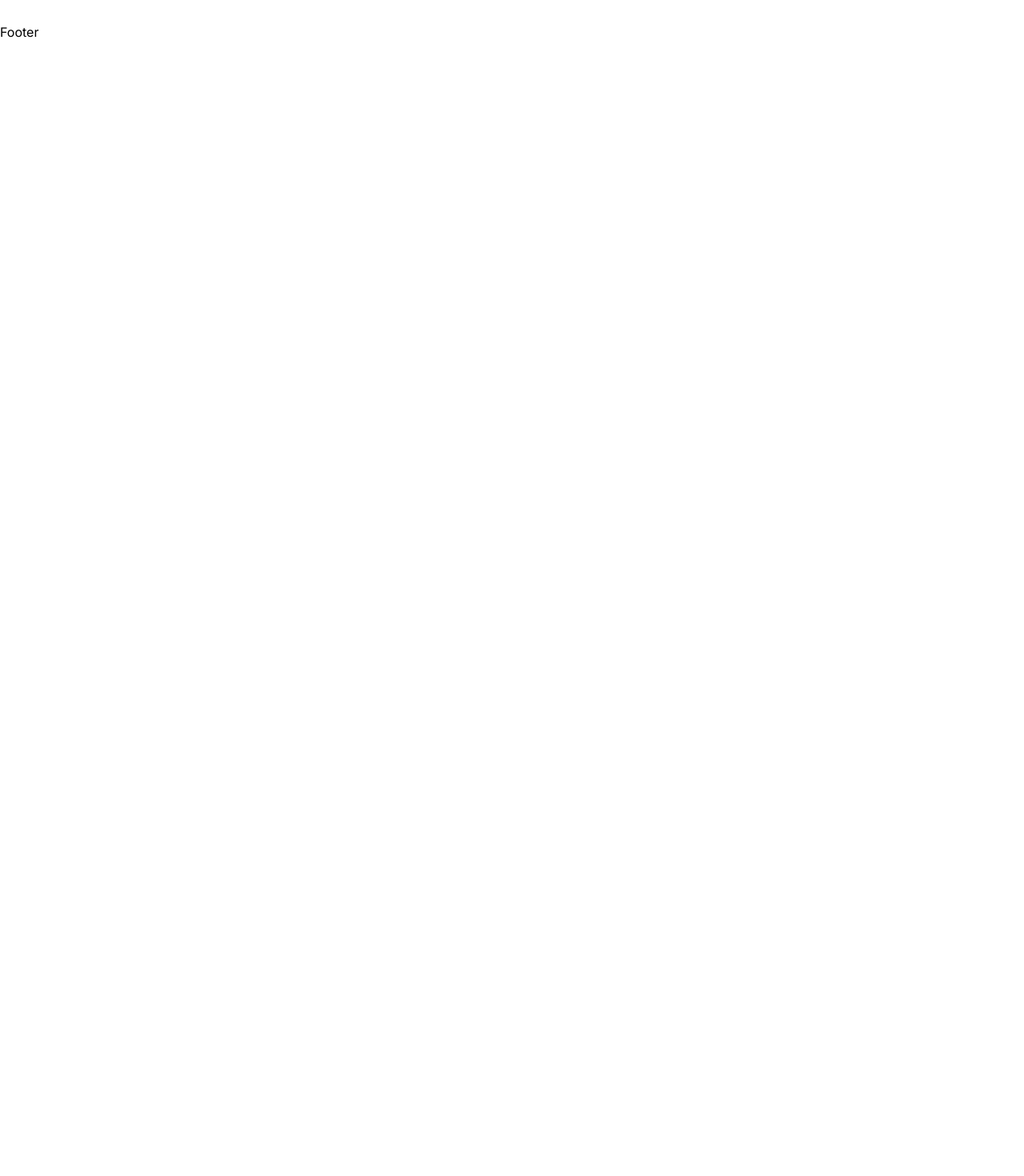
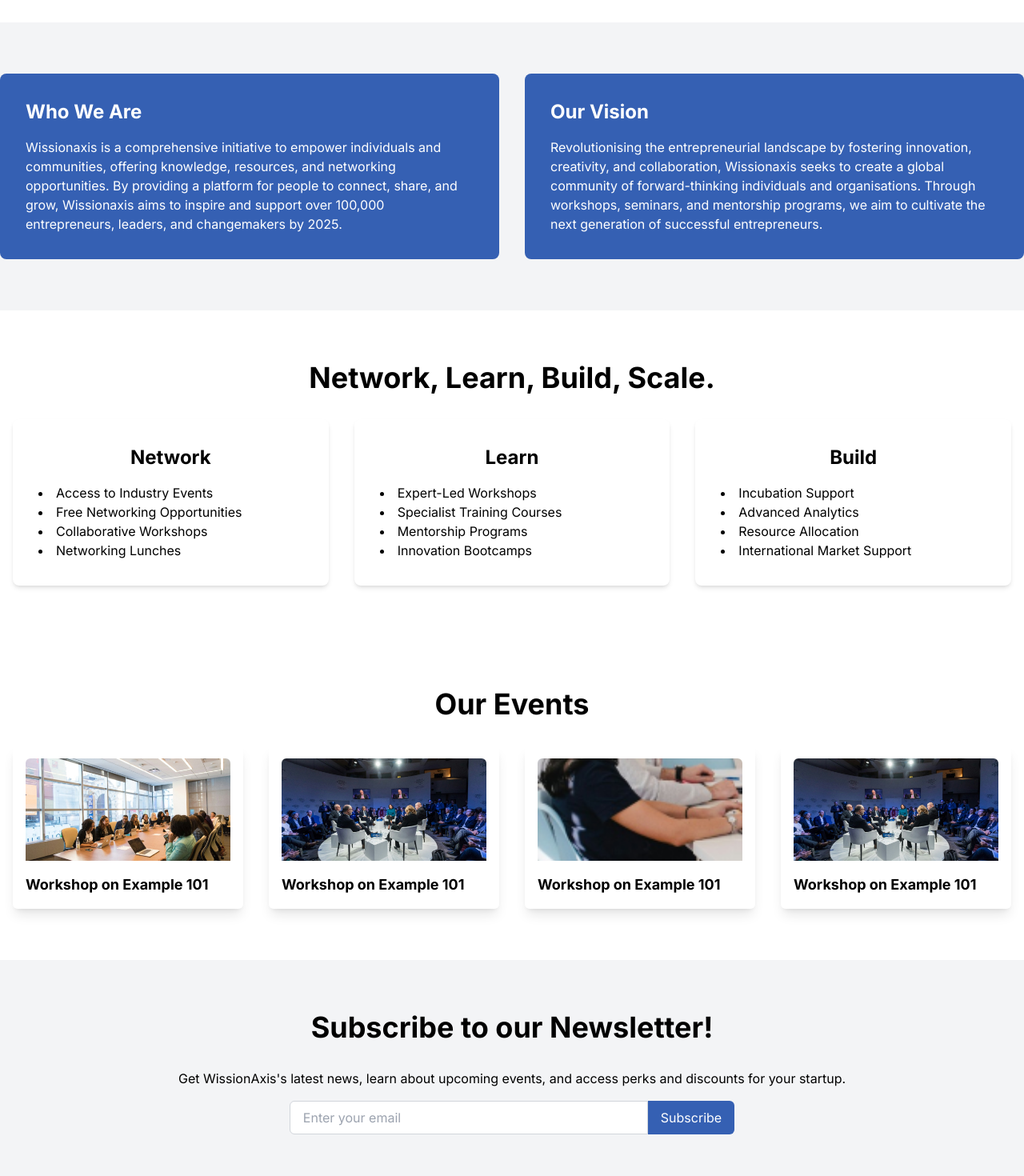
Before and after one commit to wissionaxis/wissionaxis, a Next.js app: page / in a window 1280 px wide. Shown: the part 900-2370 px from the top of the page at 80% size. Before the commit the page ends 952 px from the top, so only its background shows below. Built offline with nearby package versions, Linux system fonts and the light colour scheme.

Commit message:
added landing pages

```diff
--- a/app/(sites)/page.tsx
+++ b/app/(sites)/page.tsx
@@ -4,6 +4,10 @@ import { SectionType } from '../constants/type';
 import { useEffect } from 'react';
 import gsap from 'gsap';
 import { Power4 ,Power3} from 'gsap';
+import WhoWeAre from '../components/landing_components/Whoweare';
+import NetworkBuildScale from '../components/landing_components/Network';
+import OurEvents from '../components/landing_components/Events';
+import Newsletter from '../components/landing_components/Newsletter';
 const Home = () => {
   const images = [
     '/path/to/your/image1.png',
@@ -86,6 +90,7 @@ const Home = () => {
 
 
   return (
+    <>
     <div className="min-h-screen bg-white py-10 flex justify-center items-center">
       <div className="w-[95%] min-h-[70vh] flex flex-col md:flex-row">
         <div className="container mx-auto px-4 md:px-8 lg:px-16 md:w-2/3">
@@ -137,7 +142,13 @@ const Home = () => {
           ))}
         </div>
       </div>
+
     </div>
+     <WhoWeAre/>
+     <NetworkBuildScale/>
+     <OurEvents/>
+     <Newsletter/>
+     </>
   );
 };
 
--- /dev/null
+++ b/app/components/landing_components/Events.tsx
@@ -0,0 +1,31 @@
+import React from 'react';
+import Image from 'next/image';
+import event1 from '@/app/assets/images/event1.jpg';
+import event2 from '@/app/assets/images/event2.jpg';
+import event3 from '@/app/assets/images/event3.jpg';
+import event4 from '@/app/assets/images/event2.jpg';
+
+const events = [
+  { id: 1, image: event1, title: 'Workshop on Example 101' },
+  { id: 2, image: event2, title: 'Workshop on Example 101' },
+  { id: 3, image: event3, title: 'Workshop on Example 101' },
+  { id: 4, image: event4, title: 'Workshop on Example 101' },
+];
+
+const OurEvents = () => {
+  return (
+    <section className="py-16">
+      <h2 className="text-center text-4xl font-bold mb-8">Our Events</h2>
+      <div className="grid grid-cols-1 md:grid-cols-2 lg:grid-cols-4 gap-8 px-4">
+        {events.map(event => (
+          <div key={event.id} className="bg-white rounded-md p-4 shadow-lg">
+            <Image src={event.image} alt={event.title} className="w-full h-32 object-cover rounded-t-md" />
+            <h4 className="text-lg font-bold mt-4">{event.title}</h4>
+          </div>
+        ))}
+      </div>
+    </section>
+  );
+};
+
+export default OurEvents;
--- /dev/null
+++ b/app/components/landing_components/Network.tsx
@@ -0,0 +1,40 @@
+import React from 'react';
+
+const NetworkBuildScale = () => {
+  return (
+    <section className="py-16 text-center">
+      <h2 className="text-4xl font-bold mb-8">Network, Learn, Build, Scale.</h2>
+      <div className="grid grid-cols-1 md:grid-cols-3 gap-8 px-4">
+        <div className="bg-white p-8 rounded-lg shadow-md">
+          <h3 className="text-2xl font-bold mb-4 ">Network</h3>
+          <ul className="text-left list-disc list-inside">
+            <li>Access to Industry Events</li>
+            <li>Free Networking Opportunities</li>
+            <li>Collaborative Workshops</li>
+            <li>Networking Lunches</li>
+          </ul>
+        </div>
+        <div className="bg-white p-8 rounded-lg shadow-md">
+          <h3 className="text-2xl font-bold mb-4">Learn</h3>
+          <ul className="text-left list-disc list-inside">
+            <li>Expert-Led Workshops</li>
+            <li>Specialist Training Courses</li>
+            <li>Mentorship Programs</li>
+            <li>Innovation Bootcamps</li>
+          </ul>
+        </div>
+        <div className="bg-white p-8 rounded-lg shadow-md">
+          <h3 className="text-2xl font-bold mb-4">Build</h3>
+          <ul className="text-left list-disc list-inside">
+            <li>Incubation Support</li>
+            <li>Advanced Analytics</li>
+            <li>Resource Allocation</li>
+            <li>International Market Support</li>
+          </ul>
+        </div>
+      </div>
+    </section>
+  );
+};
+
+export default NetworkBuildScale;
--- /dev/null
+++ b/app/components/landing_components/Newsletter.tsx
@@ -0,0 +1,22 @@
+import React from 'react';
+
+const Newsletter = () => {
+  return (
+    <section className="py-16 bg-[#f3f4f6] text-center">
+      <h2 className="text-4xl font-bold mb-8">Subscribe to our Newsletter!</h2>
+      <p className="mb-4">
+        Get WissionAxis{"'"}s latest news, learn about upcoming events, and access perks and discounts for your startup.
+      </p>
+      <div className="flex justify-center">
+        <input
+          type="email"
+          placeholder="Enter your email"
+          className="px-4 py-2 w-full max-w-md rounded-l-md border border-gray-300"
+        />
+        <button className="bg-[#3560B3] text-white px-4 py-2 rounded-r-md">Subscribe</button>
+      </div>
+    </section>
+  );
+};
+
+export default Newsletter;
--- /dev/null
+++ b/app/components/landing_components/Whoweare.tsx
@@ -0,0 +1,22 @@
+import React from 'react';
+
+const WhoWeAre = () => {
+  return (
+    <section className="flex flex-col md:flex-row items-center justify-center gap-8 py-16 bg-[#f3f4f6]">
+      <div className="bg-[#3560B3] text-white p-8 rounded-lg flex-1 text-center md:text-left">
+        <h2 className="text-2xl font-bold mb-4">Who We Are</h2>
+        <p>
+          Wissionaxis is a comprehensive initiative to empower individuals and communities, offering knowledge, resources, and networking opportunities. By providing a platform for people to connect, share, and grow, Wissionaxis aims to inspire and support over 100,000 entrepreneurs, leaders, and changemakers by 2025.
+        </p>
+      </div>
+      <div className="bg-[#3560B3] text-white p-8 rounded-lg flex-1 text-center md:text-left">
+        <h2 className="text-2xl font-bold mb-4">Our Vision</h2>
+        <p>
+          Revolutionising the entrepreneurial landscape by fostering innovation, creativity, and collaboration, Wissionaxis seeks to create a global community of forward-thinking individuals and organisations. Through workshops, seminars, and mentorship programs, we aim to cultivate the next generation of successful entrepreneurs.
+        </p>
+      </div>
+    </section>
+  );
+};
+
+export default WhoWeAre;
```
